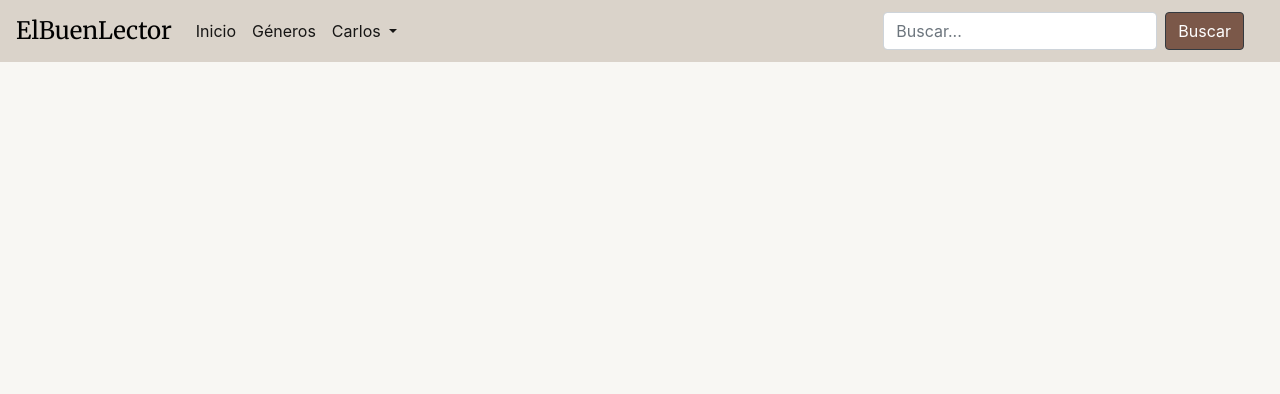
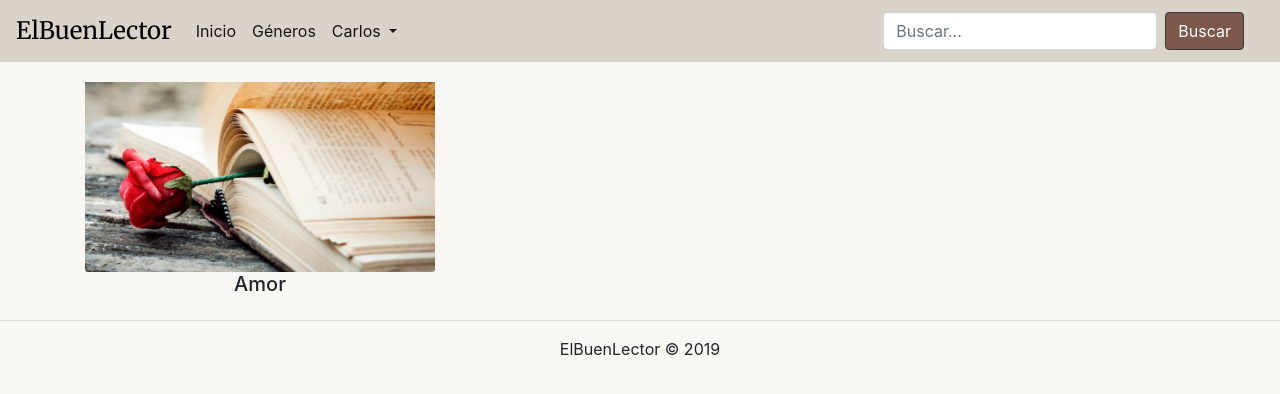
Before and after one commit to CarlosVazquezFarrera/ElBuenLector, a PHP site: page /ElBuenLector/generos.php in a window 1280 px wide. Shown: the top 394 px of the page. Run offline with PHP 8.4, Linux system fonts and the light colour scheme; data that the repository does not hold is empty.

Commit message:
Generos update

```diff
--- a/css/estilos.css
+++ b/css/estilos.css
@@ -97,4 +97,49 @@ a.dropdown-item:active
 {
     border: #7b5849 1px solid;
     border-radius: 5px;
+}/*
+.c-img
+{
+    position: relative;
+
+    display: flex;
+    align-items: center;
+    overflow: hidden;
 }
+.c-img ::before, .c-img::after
+{
+    content: "";
+    position: absolute;
+    width: calc(100% - 30px);
+    height: 4px;
+    background-color: white;
+    transition: all .3s;
+}
+.c-img ::before
+{
+    left: -100%; top:10px;
+}
+.c-img::after
+{
+    left: 100%; bottom: 10px;
+}
+.c-img :hover::before, .c-img:hover::after
+{
+    left: 15px;
+}
+.txt
+{
+    font-family: 'Merriweather', serif;
+    position: absolute;
+    transition: all .3s;
+    transform:  scale(1,5);
+    opacity: 0;
+}
+.txt:hover
+{
+    transform:  scale(1);
+    opacity: 1;
+}
+
+
+*/
--- a/generos.php
+++ b/generos.php
@@ -1,3 +1,15 @@
 <?php require_once ("includes/header.php")?>
+<div class="container">
+    <div class="row">
+        <div class="col-4">
+            <div class="c-img">
+                <a href=""><img src ="images/generos/amor.jpg" width = "100%" class="card-img-bottom"></a>
+                <div class="txt">
+                    <h5 class="text-center">Amor</h5>
+                </div>
+            </div>
+        </div>
+    </div>
+</div>
 
 <?php require_once ("includes/footer.php")?>
--- a/includes/footer.php
+++ b/includes/footer.php
@@ -1,3 +1,5 @@
+<hr>
+    <p class = "text-center">ElBuenLector &copy; <?= date("Y");?></p>
 </div>
     <script src="https://code.jquery.com/jquery-3.3.1.slim.min.js" integrity="sha384-q8i/X+965DzO0rT7abK41JStQIAqVgRVzpbzo5smXKp4YfRvH+8abtTE1Pi6jizo" crossorigin="anonymous"></script>
     <script src="https://cdnjs.cloudflare.com/ajax/libs/popper.js/1.14.7/umd/popper.min.js" integrity="sha384-UO2eT0CpHqdSJQ6hJty5KVphtPhzWj9WO1clHTMGa3JDZwrnQq4sF86dIHNDz0W1" crossorigin="anonymous"></script>
--- a/index.php
+++ b/index.php
@@ -89,6 +89,4 @@
             <?php require_once ("includes/modal.php")?>
         </div>
     </div>
-    <hr>
-    <p class = "text-center">ElBuenLector &copy; <?= date("Y");?></p>
 <?php require_once ("includes/footer.php")?>
--- a/libro.php
+++ b/libro.php
@@ -34,7 +34,8 @@ $calificacion = 0;
         </div>
         <div class="row">
             <div class="col">
-                <p class="text-center"><strong><a href="#">Inicia Sesión</a> para poder comentar</strong></p>
+                <p class="text-center"><strong><a href="" data-toggle="modal" data-target=".bd-example-modal-lg">Inicia sesión aquí</a> para poder comentar</strong></p>
+                <?php require_once ("includes/modal.php")?>
             </div>
         </div>
 
--- a/libros.php
+++ b/libros.php
@@ -13,11 +13,10 @@
             ?>
                 <div class="col-12 col-md-6 col-lg-4 mt-3">
                     <div class="card">
-                        <img src = "images/Captura.JPG" class="card-img-top img_libro">
+                        <a href="libro.php"><img src = "images/Captura.JPG" class="card-img-top img_libro"></a>
                         <div class="card-body">
                             <h5 class="card-title">Fuego y sangre</h5>
                             <p class="card-text">Some quick example text to build on the card title and make up the bulk of the card's content.</p>
-                            <a href="libro.php" class="btn btn btn-outline-secondary btn-block">Ver libro </a>
                         </div>
                     </div>
                 </div>
```
Also changed, not shown: images/generos/clasicos.jpg (added).
